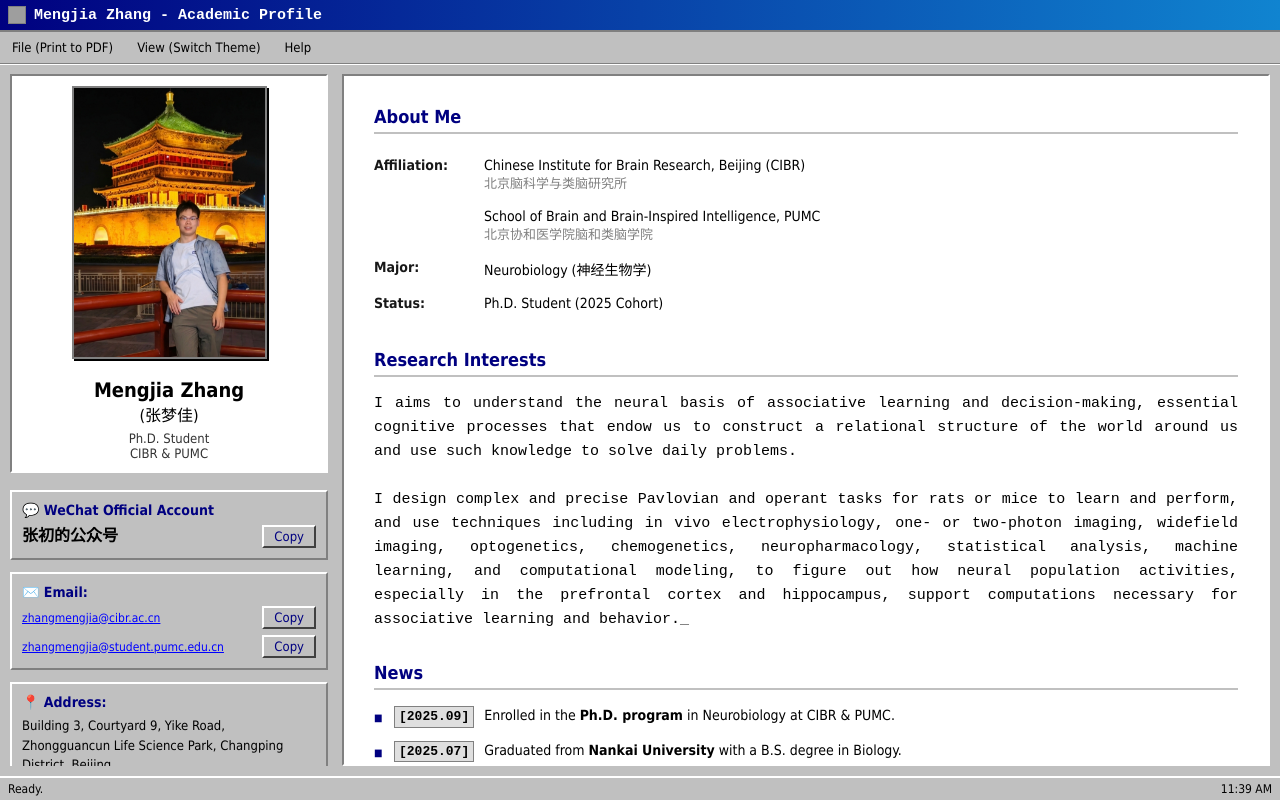
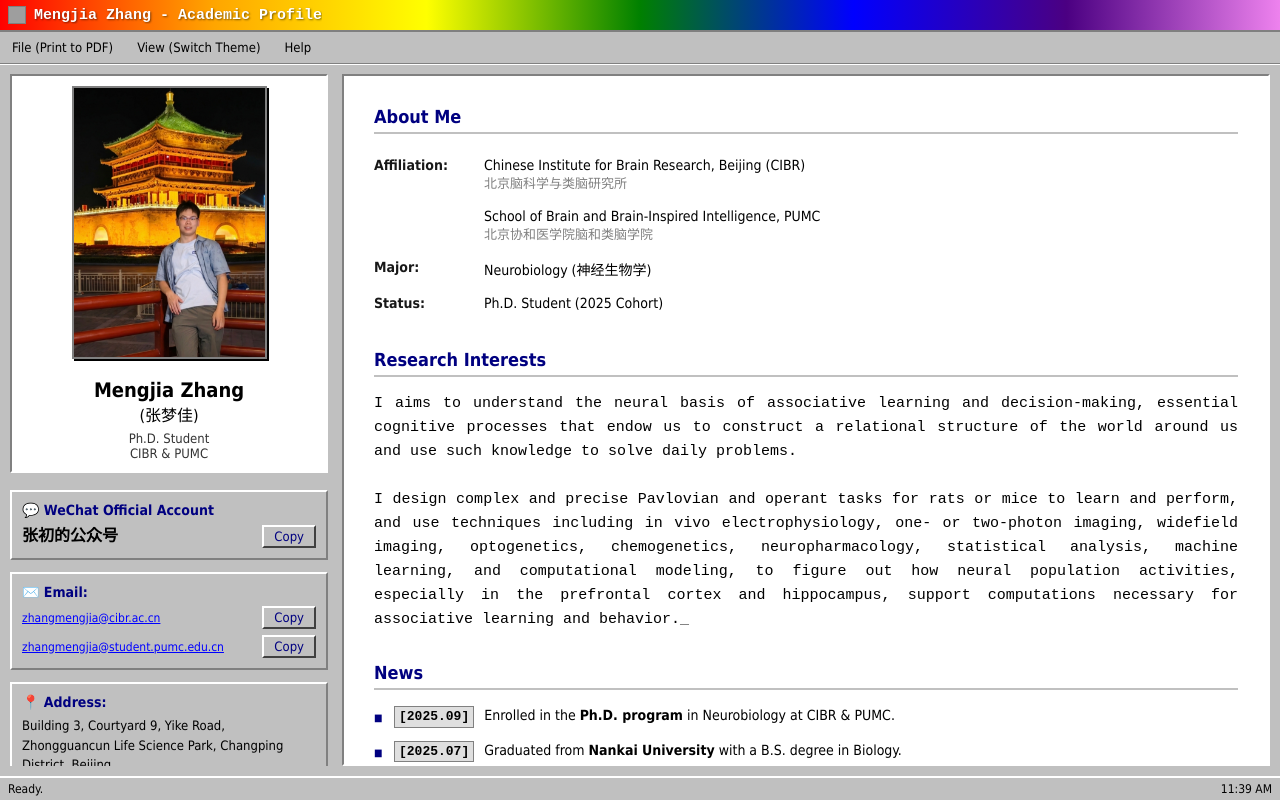
Before and after one commit to zhang-mengjia/zhang-mengjia.github.io, a plain HTML site: page index.html in a window 1280 px wide. Drawn offline with Linux system fonts and the light colour scheme; grey boxes are pictures that could not be loaded.

Commit message:
Change favicon and add rainbow gradient to title bar
Updated favicon and title bar background color.

```diff
--- a/index.html
+++ b/index.html
@@ -4,6 +4,10 @@
     <meta charset="UTF-8">
     <meta name="viewport" content="width=device-width, initial-scale=1.0, maximum-scale=1.0, user-scalable=no">
     <title>Mengjia Zhang (张梦佳) - Academic Profile</title>
+
+    <!-- 【修改点 1】在这里替换浏览器标签页的图标 (favicon) -->
+    <!-- 请将 href 换成你自己的图标文件路径，如 ./files/icon.png -->
+    <link rel="icon" href="https://api.dicebear.com/7.x/identicon/svg?seed=mz&scale=50">
 
     <style>
         /* =========================================
@@ -54,9 +58,19 @@
             color: var(--text-color);
         }
 
-        /* === 顶部蓝色标题栏 === */
+        /* === 顶部标题栏 === */
         .title-bar {
-            background: linear-gradient(90deg, var(--blue), #1084d0);
+            /* 【修改点 2】改为彩虹色渐变背景 */
+            background: linear-gradient(to right,
+                #ff0000, /* 红 */
+                #ffa500, /* 橙 */
+                #ffff00, /* 黄 */
+                #008000, /* 绿 */
+                #0000ff, /* 蓝 */
+                #4b0082, /* 靛 */
+                #ee82ee  /* 紫 */
+            );
+
             color: white;
             padding: 4px 8px;
             font-weight: bold;
@@ -67,6 +81,7 @@
             flex-shrink: 0;
             height: 32px;
             z-index: 10;
+            text-shadow: 1px 1px 2px rgba(0,0,0,0.5); /* 增加文字阴影以防背景太亮看不清 */
         }
 
         .title-text {
@@ -351,7 +366,12 @@
     <!-- 1. 顶部标题栏 -->
     <div class="title-bar">
         <div class="title-text">
-            <img src="https://api.dicebear.com/7.x/identicon/svg?seed=mz&scale=50" style="width:18px; height:18px; background:white; border:1px solid gray;">
+            <!-- 【修改点 3】在此更换标题栏左上角的图标图片 -->
+            <!-- 将 src 修改为您的本地图片路径，例如 src="./files/logo.png" -->
+            <img src="https://api.dicebear.com/7.x/identicon/svg?seed=mz&scale=50"
+                 alt="Logo"
+                 style="width:18px; height:18px; background:white; border:1px solid gray;">
+
             Mengjia Zhang - Academic Profile
         </div>
     </div>
@@ -369,6 +389,7 @@
         <!-- 左侧栏 (在手机端显示在顶部) -->
         <aside class="sidebar">
             <div class="panel-inset" style="text-align: center; margin-bottom: 5px;">
+                <!-- 请替换下面的 avatar.jpg 为实际照片 -->
                 <img src="./files/avatar.jpg"
                      alt="Avatar"
                      style="width:195px; height:273px; object-fit: cover; border:2px solid gray; box-shadow: 2px 2px 0 var(--text-color); background:white; margin-bottom:10px;">
```
